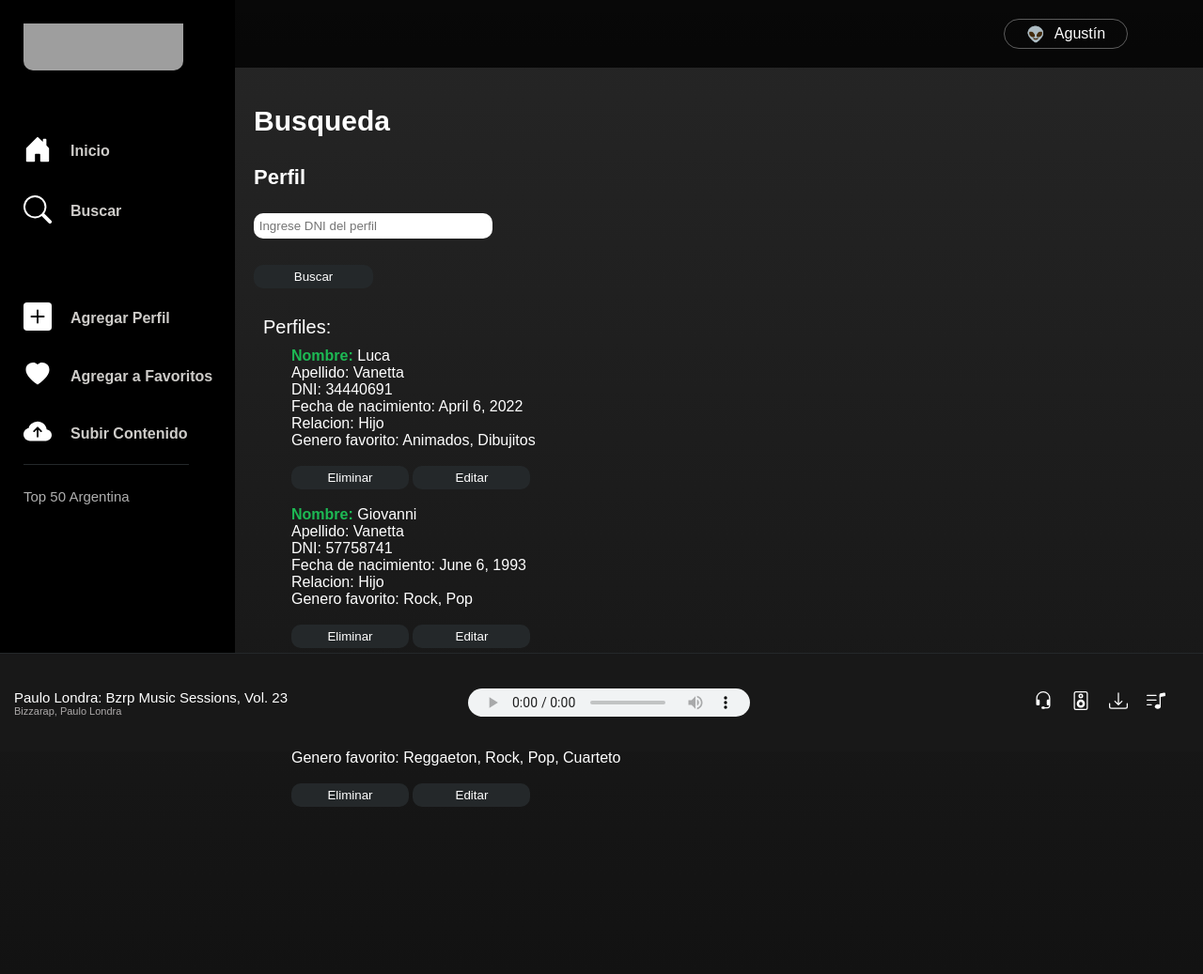
After one commit to agvanetta/ProyectoSpotify_Coder, a Django app: page /AppSpotify/buscarTodos/ in a window 1280 px wide. The commit adds this page. Shown: the whole page at 94% size. Run offline with Django 4.2, Linux system fonts and the light colour scheme; data comes from the database, SQL or seed files in the repository; both versions use the stored data as it was after the commit; grey boxes are pictures that could not be loaded.

Commit message:
add_crud

```diff
--- a/AppSpotify/static/AppSpotify/css/styles.css
+++ b/AppSpotify/static/AppSpotify/css/styles.css
@@ -344,6 +344,16 @@ img{
     transition: .5s;
 }
 
+.button__listar{
+    width: 125px;
+    align-items: center;
+    margin-top: 0px;
+    background-color: #24282a;
+    border: 0;
+    border-radius: 10px;
+    padding: 5px 15px;
+}
+
 #input{
     color: black;
     height: 25px;
@@ -401,6 +411,23 @@ audio{
     height: 30px;
 }
 
+/* FORMULARIO_TABLA */
+
+
+#form table tbody tr{
+    display: flex;
+    flex-direction: column;
+    align-items: flex-start
+}
+
+#form table tbody tr td input{
+    height: 25px;
+    width: 250px;
+    margin: 5px 0;
+    background-color: #3a3a3b;
+    border-radius: 10px;
+    border: 0;
+}
 /* Responsive
  480px Maxima de celulares (600)
  481 - 768 tablet
--- a/AppSpotify/templates/AppSpotify/padre.html
+++ b/AppSpotify/templates/AppSpotify/padre.html
@@ -7,7 +7,6 @@
     <meta name="viewport" content="width=device-width, initial-scale=1.0">
   <link href="{% static 'AppSpotify/css/styles.css' %}" rel="stylesheet">
   <link rel="icon" href="https://upload.wikimedia.org/wikipedia/commons/thumb/1/19/Spotify_logo_without_text.svg/800px-Spotify_logo_without_text.svg.png" />
-
   <title>SpotifyClone</title>
 </head>
 <body>
--- /dev/null
+++ b/AppSpotify/templates/AppSpotify/traerPerfiles.html
@@ -0,0 +1,56 @@
+{% extends "AppSpotify/padre.html" %}
+
+{% load static %}
+
+{% block contenidoDinamico %}
+
+<div class="body__container">
+    <div class="body__user">
+        <div class="body__user__container">
+            <span>👽</span><div>Agustín</div>
+        </div>
+    </div>
+
+    <div class="title">Busqueda</div>
+
+    <div class="perfil__container__lista" >
+        <div class="formulario__text">Perfil</div>
+        <div class="form">
+            <form class="form__perfil" action="/AppSpotify/buscar/" method="GET">
+                <input id="input" type="text" name="dni" id="dni" placeholder=" Ingrese DNI del perfil">
+                <br>
+                <input class="button__enviar2" type="submit" value="Buscar">
+            </form>
+        </div>
+
+        {% if perfiles %}
+        <div>
+            <div style="font-size: 20px;">Perfiles:</div>
+            <ul style="list-style: none;">
+            {% for perfil in perfiles %}
+                <li><span style="color: #1DB954; font-weight: 600;">Nombre: </span>{{perfil.nombre}}</li>
+                <li>Apellido: {{perfil.apellido}}</li>
+                <li>DNI: {{perfil.dni}}</li>
+                <li>Fecha de nacimiento: {{perfil.fechaDeNacimiento}}</li>
+                <li>Relacion: {{perfil.relacion}}</li>
+                <li>Genero favorito: {{perfil.generosFavoritos}}</li>
+                <br>
+                <button class="button__listar">
+                    <a style="text-decoration: none;" href="{% url 'EliminarPerfil' perfil.dni %}"> Eliminar </a>
+                </button>
+                <button class="button__listar">
+                    <a style="text-decoration: none;" href="{% url 'EditarPerfil' perfil.dni %}"> Editar </a>
+                </button>
+                <br>
+                <br>
+            {% endfor %}
+            </ul>
+        </div>
+        {% else %}
+        <div>No hay perfiles cargados en sistema.</div>
+        {% endif %}
+
+    </div>
+</div>
+
+{% endblock %}
--- a/AppSpotify/urls.py
+++ b/AppSpotify/urls.py
@@ -2,10 +2,23 @@ from django.urls import path
 from AppSpotify import views
 
 urlpatterns = [
+    ## perfiles ##
     path('biblioteca/', views.biblioteca, name="Biblioteca"),
     path('buscar/', views.buscar),
+    path('buscarTodos/', views.buscarTodos),
     path('perfil/', views.perfil, name="Perfil"),
+    path('deletePerfil/<dni>', views.borrarPerfil, name="EliminarPerfil"),
+    path('editarPerfil/<dni>', views.editarPerfil, name="EditarPerfil"),
+
+    ## end perfiles ##
+
+    ## contenido ##
     path('contenido/', views.contenido, name="Contenido"),
+
+    ## Favoritos ##
     path('favoritos/', views.favoritos, name="Favoritos"),
+
+
+    ## Inicio
     path('', views.inicio, name="Inicio"),
 ]
--- a/AppSpotify/views.py
+++ b/AppSpotify/views.py
@@ -1,5 +1,6 @@
 from django.http import HttpResponse
 from django.shortcuts import render
+from AppSpotify.forms import PerfilFormulario
 
 from AppSpotify.models import Contenido, Favoritos, Perfil
 
@@ -42,10 +43,56 @@ def biblioteca(request):
 def buscar(request):
     if request.GET.get('dni'):
         dni = request.GET.get('dni')
-        perfiles = Perfil.objects.filter(dni__icontains=dni)
+        perfiles = Perfil.objects.filter(dni__iexact=dni)
 
         return render(request,"AppSpotify/resultadoBusqueda.html", {"perfiles":perfiles, "dni":dni})
     else:
         respuesta = "No enviaste datos"
 
     return HttpResponse(respuesta)
+
+def buscarTodos(request):
+
+    perfiles = Perfil.objects.all()
+    contexto={"perfiles":perfiles}
+
+    return render(request,"AppSpotify/traerPerfiles.html", contexto)
+
+def borrarPerfil(request, dni): #dni_perfil viene por parametro en el metodo DELETE
+    dni = dni
+    perfil= Perfil.objects.filter(dni__iexact=dni)
+    perfil.delete()
+
+    perfiles = Perfil.objects.all()
+    contexto={"perfiles":perfiles}
+
+    return render(request,"AppSpotify/traerPerfiles.html", contexto)
+
+def editarPerfil(request, dni):
+    dni = dni
+    perfil= Perfil.objects.get(dni__iexact=dni)
+
+    if request.method == "POST":
+
+        miFormulario = PerfilFormulario(request.POST) # llega la data
+
+        if miFormulario.is_valid:
+            informacion = miFormulario.cleaned_data
+
+            perfil.nombre=informacion['nombre']
+            perfil.apellido=informacion["apellido"]
+            perfil.dni=informacion["dni"]
+            perfil.fechaDeNacimiento=informacion["fechaDeNacimiento"]
+            perfil.relacion=informacion["relacion"]
+            perfil.generosFavoritos=informacion["generosFavoritos"]
+
+            perfil.save()
+
+            return render(request, "AppSpotify/traerPerfiles.html")
+    #else
+    else:
+        miFormulario=PerfilFormulario(initial={"nombre":perfil.nombre,"apellido":perfil.apellido,
+        "dni":perfil.dni,"fechaDeNacimiento":perfil.fechaDeNacimiento,"relacion":perfil.relacion,
+        "generosFavoritos":perfil.generosFavoritos})
+
+    return render(request, "AppSpotify/editarPerfil.html", {"miFormulario":miFormulario, "perfil":perfil})
--- a/Spotify/settings.py
+++ b/Spotify/settings.py
@@ -105,7 +105,7 @@ AUTH_PASSWORD_VALIDATORS = [
 # Internationalization
 # https://docs.djangoproject.com/en/4.0/topics/i18n/
 
-LANGUAGE_CODE = 'es'
+LANGUAGE_CODE = 'en'
 
 TIME_ZONE = 'UTC'
 
```
Also changed, not shown: AppSpotify/forms.py (added, +9 -0 lines), AppSpotify/templates/AppSpotify/biblioteca.html (+8 -17 lines), AppSpotify/templates/AppSpotify/editarPerfil.html (added, +28 -0 lines), db.sqlite3.
